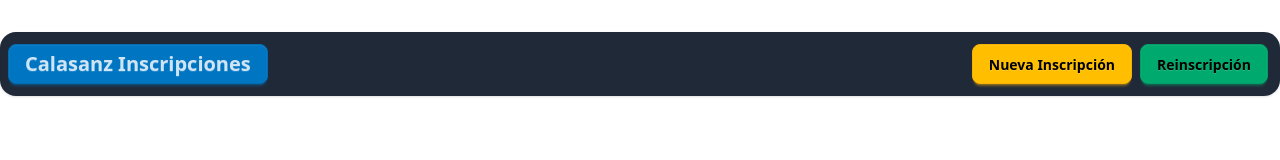
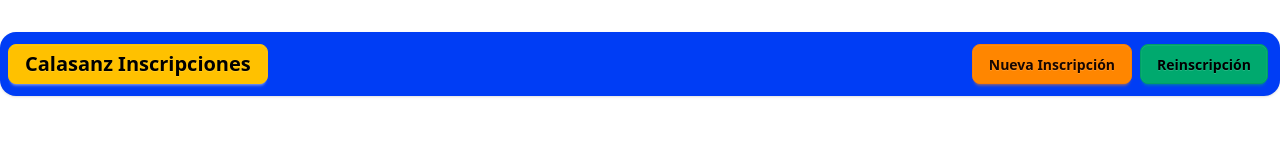
Before and after one commit to AgrevEtse/form-calasanz, a React (Vite) app: page /form in a window 1280 px wide. Shown: the top 160 px of the page. Built offline with nearby package versions, Linux system fonts and the light colour scheme; no server answers.

Commit message:
Cambiando colores por el royal blue y el gold

```diff
--- a/src/App.jsx
+++ b/src/App.jsx
@@ -17,10 +17,10 @@ const App = () => {
   return (
     <>
       <div className='container mx-auto'>
-        <div className='navbar bg-neutral text-neutral-content w-full rounded-2xl shadow-sm'>
+        <div className='navbar bg-royal-blue text-neutral-content w-full rounded-2xl shadow-sm'>
           <div className='navbar-start'>
             <Link
-              className='btn btn-secondary text-xl'
+              className='btn bg-gold text-xl text-black border-gold'
               to='/'
             >
               Calasanz Inscripciones
@@ -31,7 +31,7 @@ const App = () => {
             <Link to='/form'>
               <button
                 onClick={handleClick}
-                className='btn btn-warning mx-1'
+                className='btn btn-accent mx-1'
               >
                 Nueva Inscripción
               </button>
--- a/src/components/Pages/Form/FormEnd.jsx
+++ b/src/components/Pages/Form/FormEnd.jsx
@@ -29,7 +29,7 @@ const FormEnd = forwardRef(() => {
         <div className='flex flex-row justify-center gap-4'>
           <Link to='/form'>
             <button
-              className='btn btn-warning rounded-xl py-2'
+              className='btn btn-accent rounded-xl py-2'
               onClick={handleClick}
             >
               Nueva Inscripcion
@@ -45,7 +45,7 @@ const FormEnd = forwardRef(() => {
           </Link>
           <Link to='https://www.calasanz.edu.mx/'>
             <button
-              className='btn btn-info rounded-xl py-2'
+              className='btn btn-error rounded-xl py-2'
               onClick={handleClick}
             >
               Salir
--- a/src/index.css
+++ b/src/index.css
@@ -2,3 +2,8 @@
 @plugin 'daisyui' {
   themes: fantasy --default;
 }
+
+@theme {
+  --color-royal-blue: oklch(46.8% 0.29 255);
+  --color-gold: oklch(87.47% 0.2866 88.07);
+}
```
